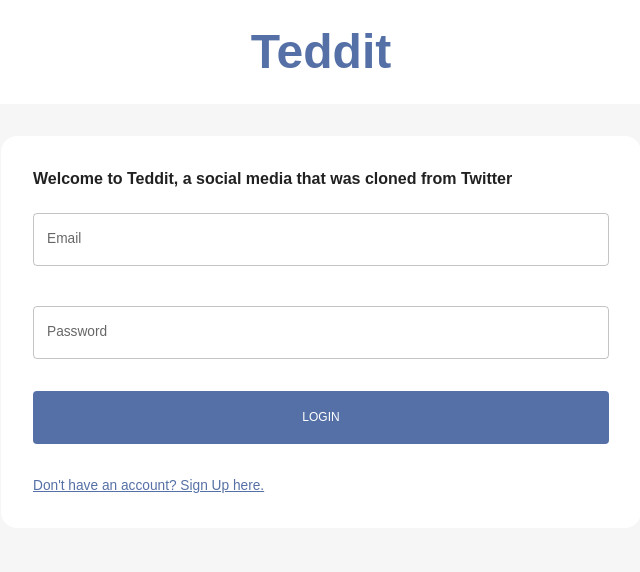
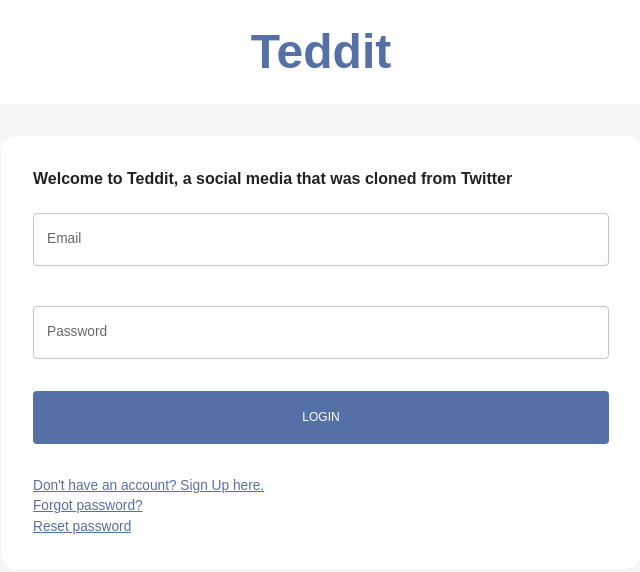
Before and after one commit to FrankieSkate/CSCI3100_GrpA2_Teddit, a React (Create React App) app in the folder front-end/: page /login in a window 1280 px wide. Shown: the top 572 px of the page, without its empty margins (319-959 px from the left). Built offline with nearby package versions, Linux system fonts and the light colour scheme.

Commit message:
Login page button
added forgot password button and reset password button

```diff
--- a/front-end/src/scenes/loginPage/Form.js
+++ b/front-end/src/scenes/loginPage/Form.js
@@ -3,7 +3,7 @@ import { Box, Button, TextField, Typography, useTheme } from "@mui/material";
 import EditOutlinedIcon from "@mui/icons-material/EditOutlined";
 import { Formik } from "formik";
 import * as yup from "yup";
-import { useNavigate } from "react-router-dom";
+import { useNavigate} from "react-router-dom";
 import { useDispatch } from "react-redux";
 import { setLogin } from "../../state";
 import Dropzone from "react-dropzone";
@@ -235,6 +235,36 @@ const Form = () => {
                 ? "Don't have an account? Sign Up here."
                 : "Already have an account? Login here."}
             </Typography>
+
+            <Typography
+              onClick={() => navigate("/forget")}
+              sx={{
+                textDecoration: "underline",
+                color: palette.primary.main,
+                "&:hover": {
+                  cursor: "pointer",
+                  color: palette.primary.dark,
+                },
+              }}
+            >
+              {"Forgot password?"}
+            </Typography>
+
+            <Typography
+              onClick={() => navigate("/reset")}
+              sx={{
+                textDecoration: "underline",
+                color: palette.primary.main,
+                "&:hover": {
+                  cursor: "pointer",
+                  color: palette.primary.dark,
+                },
+              }}
+            >
+              {"Reset password"}
+            </Typography>
+
+
           </Box>
         </form>
       )}
```
